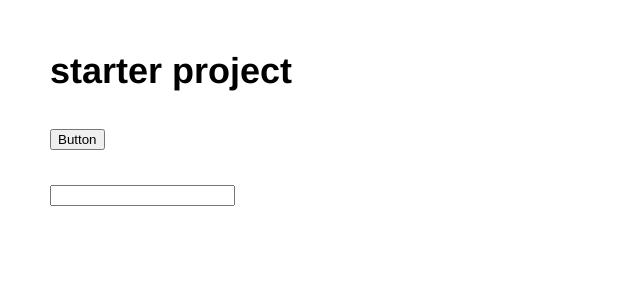
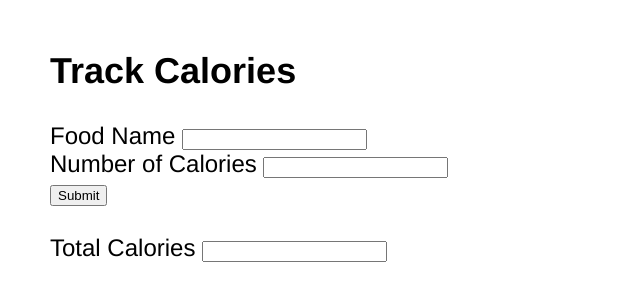
Before and after one commit to kurtfriedrichhotmail/Stage2-Team-Project, a plain HTML site: page index.html in a window 1280 px wide. Shown: the whole page, without its empty margins (0-640 px from the left). Drawn offline with Linux system fonts and the light colour scheme.

Commit message:
collect data from html

```diff
--- a/index.html
+++ b/index.html
@@ -8,13 +8,20 @@
 </head>
 
 <body>
-<h2>starter project</h2>
+<h2>Track Calories</h2>
 
-<button type="button" id="button1">Button</button>
 <div>
-    <br />
-    <input type="text" val="starting value" text="hello" id="textbox1" />
-    <br />
+    <label for="foodName">Food Name</label>
+    <input type="text" id="foodName" />
+    <br>
+    <label for="calories">Number of Calories</label>
+    <input type="text" id="calories" />
+    <br>
+
+    <button type="button" id="button1">Submit</button>
+    <br><br>
+    <label for="total">Total Calories</label>
+    <input type="text" id="total" />
 </div>
 
 <script src="main.js"></script>
--- a/main.js
+++ b/main.js
@@ -1,7 +1,10 @@
 document.addEventListener("DOMContentLoaded", function (event) {
-
+    let foodName;
+    let calories;
+    let total;
     document.getElementById("button1").addEventListener("click", function () {
-
-        document.getElementById("textbox1").value = "success";
+        foodName = document.getElementById("foodName").value ;
+        calories = document.getElementById("calories").value ;
+        console.log(foodName + "  " + calories)
     });
 });
```
